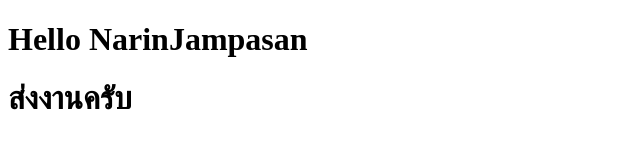
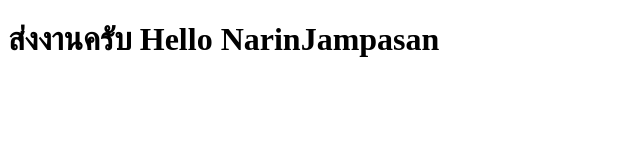
Before and after one commit to Narin199s/narin-myweb, a plain HTML site: page index.html in a window 1280 px wide. Shown: the whole page, without its empty margins (0-640 px from the left). Drawn offline with Linux system fonts and the light colour scheme.

Commit message:
add index.html

```diff
--- a/index.html
+++ b/index.html
@@ -7,9 +7,6 @@
     <title>Narin</title>
 </head>
 <body>
-    <caption>
-    <h1>Hello NarinJampasan</h1>
-    <h1>ส่งงานครับ</h1>
-    </caption>
+    <h1>ส่งงานครับ Hello NarinJampasan</h1>
 </body>
 </html>
```
